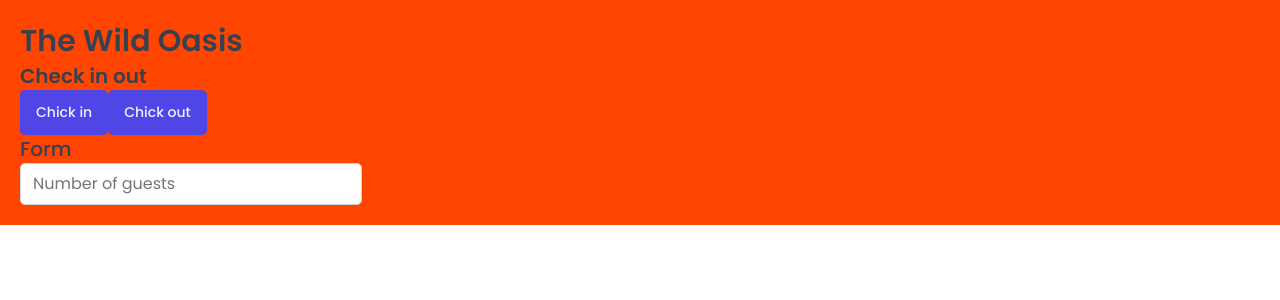
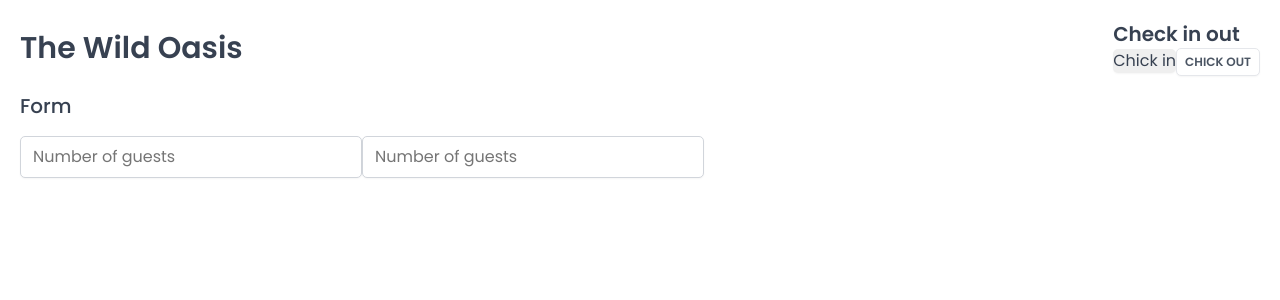
Before and after one commit to naeim-sa/the-wilde-oasis, a React (Vite) app: page / in a window 1280 px wide. Shown: the top 300 px of the page. Built offline with nearby package versions, Linux system fonts and the light colour scheme; a web font is replaced by a local one.

Commit message:
building more reusable styled components

```diff
--- a/src/App.jsx
+++ b/src/App.jsx
@@ -1,11 +1,11 @@
 import GlobalStyles from "./styles/GlobalStyles";
 import styled from "styled-components";
+import Row from "./ui/Row";
 import Heading from "./ui/Heading";
 import Button from "./ui/Button";
 import Input from "./ui/Input";
 
 const StyledApp = styled.div`
-  background-color: orangered;
   padding: 20px;
 `;
 
@@ -14,14 +14,31 @@
     <>
       <GlobalStyles />
       <StyledApp>
-        <Heading as="h1">The Wild Oasis</Heading>
+        <Row>
+          <Row type="horizontal">
+            <Heading as="h1">The Wild Oasis</Heading>
 
-        <Heading as="h2">Check in out</Heading>
-        <Button onClick={() => alert("Check in")}>Chick in</Button>
-        <Button onClick={() => alert("Check out")}>Chick out</Button>
+            <div>
+              <Heading as="h2">Check in out</Heading>
+              <Button onClick={() => alert("Check in")}>Chick in</Button>
+              <Button
+                variation="secondary"
+                size="small"
+                onClick={() => alert("Check out")}
+              >
+                Chick out
+              </Button>
+            </div>
+          </Row>
 
-        <Heading as="h3">Form</Heading>
-        <Input type="number" placeholder="Number of guests" />
+          <Row>
+            <Heading as="h3">Form</Heading>
+            <form>
+              <Input type="number" placeholder="Number of guests" />
+              <Input type="number" placeholder="Number of guests" />
+            </form>
+          </Row>
+        </Row>
       </StyledApp>
     </>
   );
--- a/src/ui/Button.jsx
+++ b/src/ui/Button.jsx
@@ -49,19 +49,17 @@
 };
 
 const Button = styled.button`
-  font-size: 1.4rem;
-  padding: 1.2rem 1.6rem;
-  font-weight: 500;
   border: none;
   border-radius: var(--border-radius-sm);
-  background-color: var(--color-brand-600);
-  color: var(--color-brand-50);
   box-shadow: var(--shadow-sm);
-  cursor: pointer;
 
-  &:hover {
-    background-color: var(--color-brand-700);
-  }
+  ${(props) => sizes[props.size]}
+  ${(props) => variations[props.variation]}
 `;
 
+Button.defaultProps = {
+  variation: "medium",
+  type: "medium",
+};
+
 export default Button;
--- /dev/null
+++ b/src/ui/Row.jsx
@@ -0,0 +1,25 @@
+import styled, { css } from "styled-components";
+
+const Row = styled.div`
+  display: flex;
+
+  ${(props) =>
+    props.type === "horizontal" &&
+    css`
+      justify-content: space-between;
+      align-items: center;
+    `}
+
+  ${(props) =>
+    props.type === "vertical" &&
+    css`
+      flex-direction: column;
+      gap: 1.6rem;
+    `}
+`;
+
+Row.defaultProps = {
+  type: "vertical",
+};
+
+export default Row;
```
